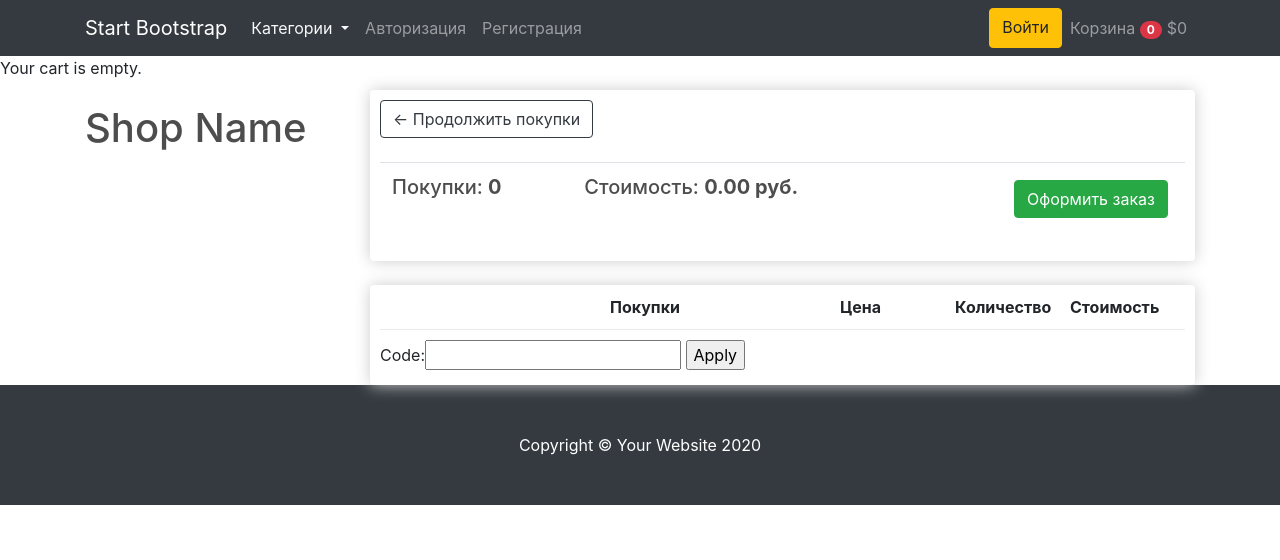
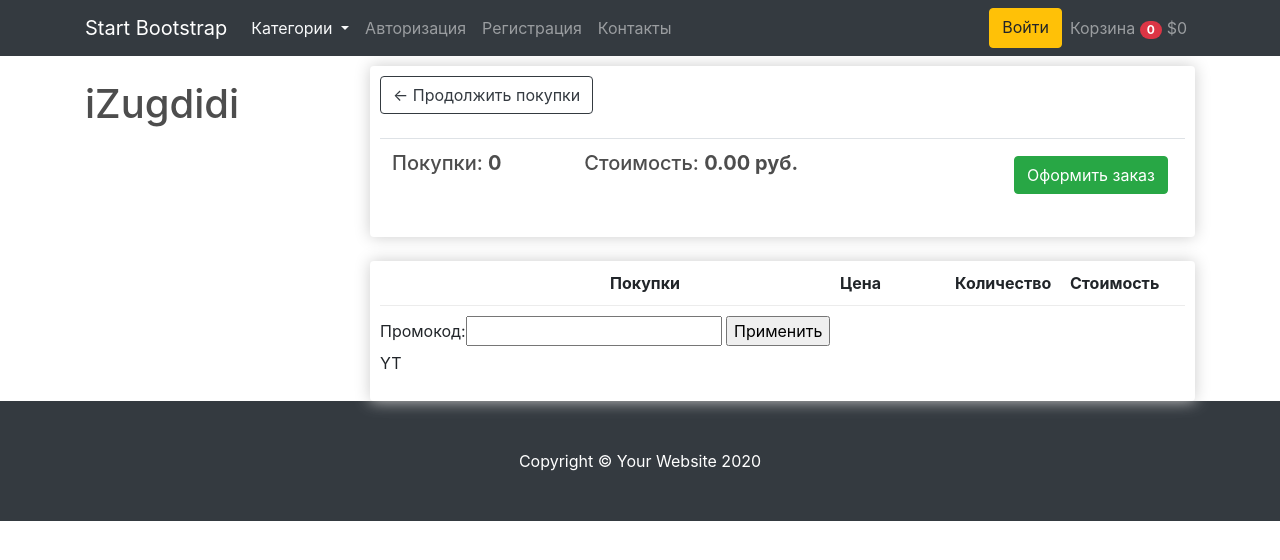
Before and after one commit to Zakaraya/e-store, a Django app: page /cart/ in a window 1280 px wide. Shown: the top 560 px of the page. Run offline with Django 3.2, Linux system fonts and the light colour scheme; lists and menus that the app fills with data are empty; some libraries are stand-ins or nearby versions.

Commit message:
Адаптация коризны, правка ошибки ввода промокода

```diff
--- a/coupons/forms.py
+++ b/coupons/forms.py
@@ -2,4 +2,4 @@ from django import forms
 
 
 class CouponApplyForm(forms.Form):
-    code = forms.CharField()
+    code = forms.CharField(label='Промокод')
--- a/coupons/views.py
+++ b/coupons/views.py
@@ -3,6 +3,7 @@ from django.views.decorators.http import require_POST
 from django.utils import timezone
 from .models import Coupon
 from .forms import CouponApplyForm
+from django.core.exceptions import ObjectDoesNotExist
 
 
 @require_POST
@@ -17,6 +18,7 @@ def coupon_apply(request):
                                         valid_to__gte=now,
                                         active=True)
             request.session['coupon_id'] = coupon.id
-        except Coupon.DoesNotExists:
+        # except Coupon.DoesNotExists:
+        except ObjectDoesNotExist:
             request.session['coupon_id'] = None
     return redirect('cart:cart_detail')
--- a/estore/settings.py
+++ b/estore/settings.py
@@ -24,7 +24,7 @@ SECRET_KEY = 'ysv5aa*j@-f#o^_sqibxzxdl+6xhiss(9wg)s0np*=*c$d8cp*'
 # SECURITY WARNING: don't run with debug turned on in production!
 DEBUG = True
 
-ALLOWED_HOSTS = ['f783fa2b03df.ngrok.io', '127.0.0.1']
+ALLOWED_HOSTS = ['5ef151d2d393.ngrok.io', '127.0.0.1']
 
 # Application definition
 
--- a/example.txt
+++ /dev/null
@@ -1 +0,0 @@
-"This example Git text file"
--- a/main/urls.py
+++ b/main/urls.py
@@ -1,5 +1,5 @@
 from django.urls import path
-from .views import BaseView, ProductDetailView, CategoryDetailView, LoginView, RegistrationView, ProfileView
+from .views import BaseView, ProductDetailView, CategoryDetailView, LoginView, RegistrationView, ProfileView, EContactsView
 from django.contrib.auth.views import LogoutView
 
 app_name = 'main'
@@ -12,5 +12,7 @@ urlpatterns = [
     path('logout/', LogoutView.as_view(next_page='/'), name='logout'),
     path('registration/', RegistrationView.as_view(), name='registration'),
     path('profile/', ProfileView.as_view(), name='profile'),
+    # path('contacts/', ContactsView.as_view(), name='contacts'),
+    path('contacts/', EContactsView.as_view(), name='contacts'),
 
 ]
--- a/static_dev/css/main.css
+++ b/static_dev/css/main.css
@@ -100,3 +100,34 @@ h1,h2,h3,h4,h5,h6{
 .hidden{
 	display: none!important;
 }
+
+
+@media (max-width: 634px) {
+	#cart-row-1{
+		display: none;
+	}
+}
+
+@media (max-width: 450px) {
+	#cart-row-2{
+		flex-wrap: wrap;
+		align-items: center;
+	}
+	#title-item-cart{
+		font-size: 1.5rem;
+		margin-left: 1em;
+	}
+	#count-item, #price-one-item{
+		display: none;
+	}
+	.row-image{
+		width: 160px;
+	}
+	#total-price-cart{
+		font-size: 1.3rem;
+	}
+	#counter-item-cart{
+		margin-top: 1em;
+	}
+
+}
--- a/static_dev/js/add_to_cart.js
+++ b/static_dev/js/add_to_cart.js
@@ -38,6 +38,14 @@ for (var i = 0; i < updateBtns.length; i++){
              location.reload()
          })
  }
+//  var test = document.getElementById('test')
+// test = test.style.display = 'none';
+ function chpok(id){
+    elem = document.getElementById(id); //находим блок div по его id, который передали в функцию
+    state = elem.style.display; //смотрим, включен ли сейчас элемент
+    if (state =='') elem.style.display='none'; //если включен, то выключаем
+    else elem.style.display=''; //иначе - включаем
+}
  // $(document).ready(function () {
 //     $('.update-cart2').on('click', function () {
 //         product_id = $(this).attr('data-id')
--- a/templates/cart/detail2.html
+++ b/templates/cart/detail2.html
@@ -11,7 +11,7 @@
 
                 <table class="table">
                     <tr>
-                        <th><h5>Покупки: <strong>{{ cart|length }}</strong></h5></th>
+                        <th id="count-item"><h5>Покупки: <strong>{{ cart|length }}</strong></h5></th>
                         <th><h5>Стоимость: <strong>{{ cart.get_total_price_after_discount|floatformat:"2" }} руб.</strong></h5></th>
                         <th>
                             <a style="float: right; margin: 5px;" class="btn btn-success" href="{% url 'orders:order_create' %}">Оформить заказ</a>
@@ -22,7 +22,7 @@
             </div>
             <br>
             <div class="box-element">
-                <div class="cart-row">
+                <div class="cart-row" id="cart-row-1">
                     <div style="flex: 2"></div>
                     <div style="flex: 2"><strong>Покупки</strong></div>
                     <div style="flex: 1"><strong>Цена</strong></div>
@@ -32,13 +32,14 @@
 
                 {% for item in cart %}
                      {% with product=item.product %}
-                <div class="cart-row">
+                <div class="cart-row" id="cart-row-2">
+
                     <div style="flex: 2"><img src="{{ product.image.url }}" class="row-image"></div>
-                    <div style="flex: 2">{{ product.title }}</div>
-                    <div style="flex: 1">{{ product.price }} руб.</div>
+                    <div style="flex: 2" id="title-item-cart">{{ product.title }}</div>
+                    <div style="flex: 1" id="price-one-item">{{ product.price }} руб.</div>
 {#                    Разобраться со стрелками!!#}
-                    <div style="flex: 1"><input type="number" class="form-control" name="qty" style="width: 70px;" min="1" value="{{ item.quantity }}"></div>
-                    <div style="flex: 1">{{ item.total_price }} руб. <div><td><a href="{% url 'cart:cart_remove' product.id%}">Удалить</a></td></div></div>
+                    <div style="flex: 1" id="counter-item-cart"><input type="number" class="form-control" name="qty" style="width: 70px;" min="1" value="{{ item.quantity }}"></div>
+                    <div style="flex: 1" id="total-price-cart">{{ item.total_price }} руб. <div><td><a href="{% url 'cart:cart_remove' product.id%}">Удалить</a></td></div></div>
 
                 </div>
                     {% endwith %}
@@ -59,12 +60,24 @@
                 - ${{ cart.get_discount|floatformat:"2" }}
             </td>
         </tr>
+{#                  {% else %}#}
+{#                      <tr class="subtotal">#}
+{#                    <td>НЕА</td>#}
+{#                    <td colspan="4"></td>#}
+{#                    <td class="num">${{ cart.get_total_price }}</td>#}
+{#                </tr>#}
     {% endif %}
 <form action="{% url "coupons:apply" %}" method="post">
     {{ coupon_apply_form }}
-    <input type="submit" value="Apply">
+    <input type="submit" value="Применить" onclick="chpok('test')">
     {% csrf_token %}
+                                  {% if cart.coupon == None %}
+                      <tr class="subtotal2">
+                    <p id="test">YT</p>
+                </tr>
+            {%  endif %}
 </form>
+
             </div>
         </div>
     </div>
--- a/templates/main/base.html
+++ b/templates/main/base.html
@@ -27,19 +27,19 @@
 </style>
 
 <body>
-<div class="cart">
-    {% with total_items=cart|length %}
-        {% if cart|length > 0 %}
-            Your cart:
-            <a href="{% url "cart:cart_detail" %}">
-                {{ total_items }} item{{ total_items|pluralize }},
-                ${{ cart.get_total_price }}
-            </a>
-        {% else %}
-            Your cart is empty.
-        {% endif %}
-    {% endwith %}
-</div>
+{#<div class="cart">#}
+{#    {% with total_items=cart|length %}#}
+{#        {% if cart|length > 0 %}#}
+{#            Your cart:#}
+{#            <a href="{% url "cart:cart_detail" %}">#}
+{#                {{ total_items }} item{{ total_items|pluralize }},#}
+{#                ${{ cart.get_total_price }}#}
+{#            </a>#}
+{#        {% else %}#}
+{#            Your cart is empty.#}
+{#        {% endif %}#}
+{#    {% endwith %}#}
+{#</div>#}
 <!-- Navigation -->
 <nav class="navbar navbar-expand-lg navbar-dark bg-dark fixed-top">
     <div class="container">
@@ -76,8 +76,10 @@
                 <a href="{% url 'main:profile' %}" class="btn btn-warning">ТЕСТ</a>
                 <li class="nav-item active">
             </ul>
-
             {% endif %}
+            <li>
+                <a class="nav-link text-link" href="{% url 'main:contacts' %}">Контакты</a>
+                </li>
 
             </ul>
 
@@ -99,7 +101,7 @@
 <div class="container">
     <div class="row">
         <div class="col-lg-3">
-            <h1 class="my-4">Shop Name</h1>
+            <h1 class="my-4">iZugdidi</h1>
             <div class="list-group">
                 {% for category in categories %}
                     <a href="{{ category.url }}" class="list-group-item">{{ category.name }}</a>
```
Also changed, not shown: main/models.py (+1 -6 lines), main/views.py (+36 -0 lines), templates/main/contacts_info.html (added, +21 -0 lines), main/forms.py (line endings or trailing spaces).
